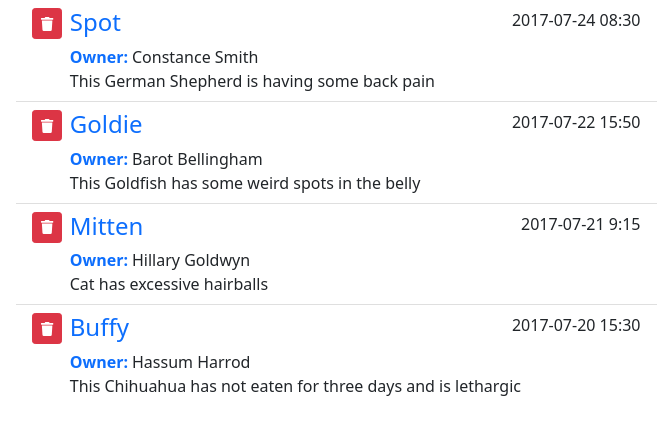
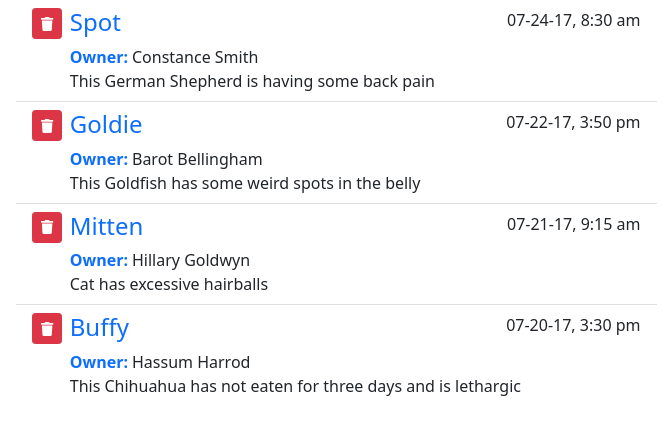
Before and after one commit to NonnaKar/vue-interface, a Vue app: page / in a window 1280 px wide. Shown: the top 434 px of the page, without its empty margins (304-975 px from the left). Built offline with nearby package versions, Linux system fonts and the light colour scheme.

Commit message:
used moment.js for dates

```diff
--- a/src/components/AppointmentList.vue
+++ b/src/components/AppointmentList.vue
@@ -12,7 +12,7 @@
         <div class="w-100">
           <div class="d-flex justify-content-between">
             <span class="h4 text-primary">{{ item.petName }}</span>
-            <span class="float-right">{{ item.aptDate }}</span>
+            <span class="float-right">{{ formattedDate(item.aptDate) }}</span>
           </div>
           <div class="owner-name">
             <span class="fw-bold text-primary me-1">Owner:</span>
@@ -27,11 +27,18 @@
 
 <script>
 import { FontAwesomeIcon } from "@fortawesome/vue-fontawesome";
+import moment from "moment";
+
 export default {
   name: "AppointmentList",
   props: ["appointments"],
   components: {
     FontAwesomeIcon,
   },
+  methods: {
+    formattedDate: function (data) {
+      return moment(new Date(data)).format("MM-DD-YY, h:mm a");
+    },
+  },
 };
 </script>
```
